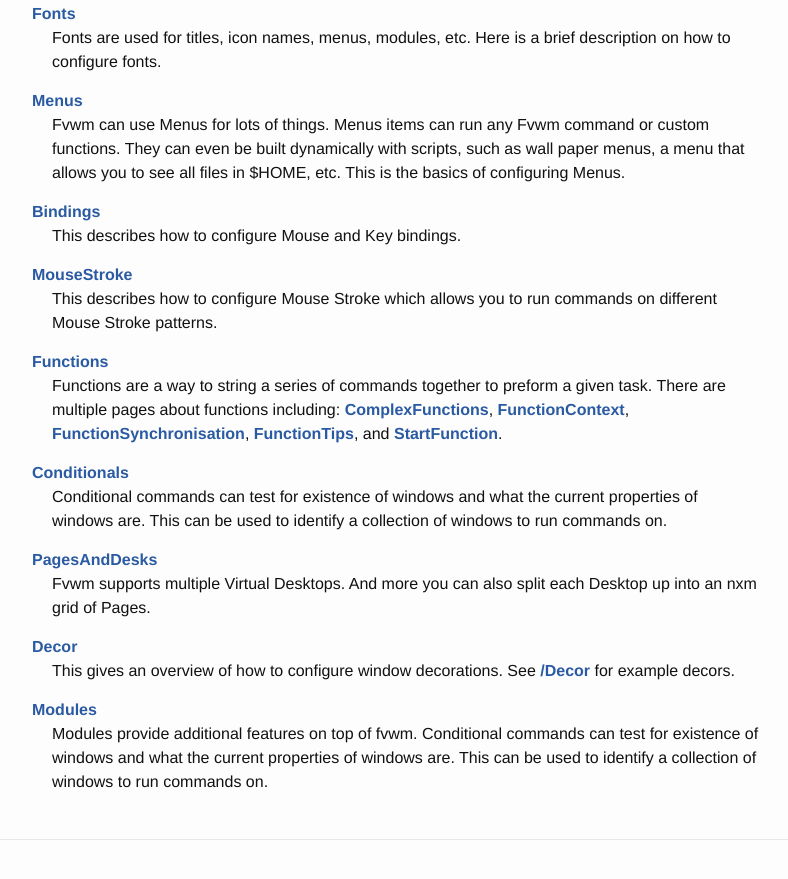
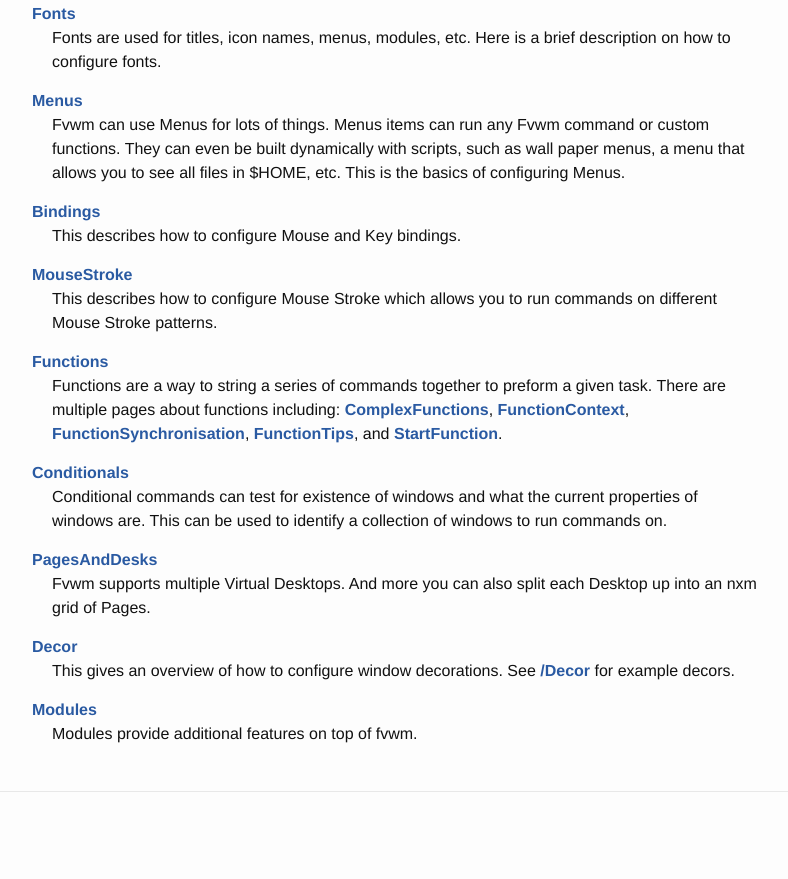
Before and after one commit to somiaj/fvwmwiki, a Jekyll site: the page built from Config/index.html, in a window 1280 px wide and 900 px high, scrolled down 614 px. Shown: the top 879 px of the window, without its empty margins (253-1041 px from the left). Built offline with Jekyll 4.4.1, drawn with Linux system fonts in a browser that asks for light colours; after the commit the page ends 1466 px from its top, so only the background shows below that.

Commit message:
Update description
  * removed extra cruft from the description.

```diff
--- a/Config/Modules/index.md
+++ b/Config/Modules/index.md
@@ -5,9 +5,6 @@
 weight : 400
 description : |
   Modules provide additional features on top of fvwm.
-  Conditional commands can test for existence of windows and what
-  the current properties of windows are. This can be used to identify
-  a collection of windows to run commands on.
 
 ---
 
```
